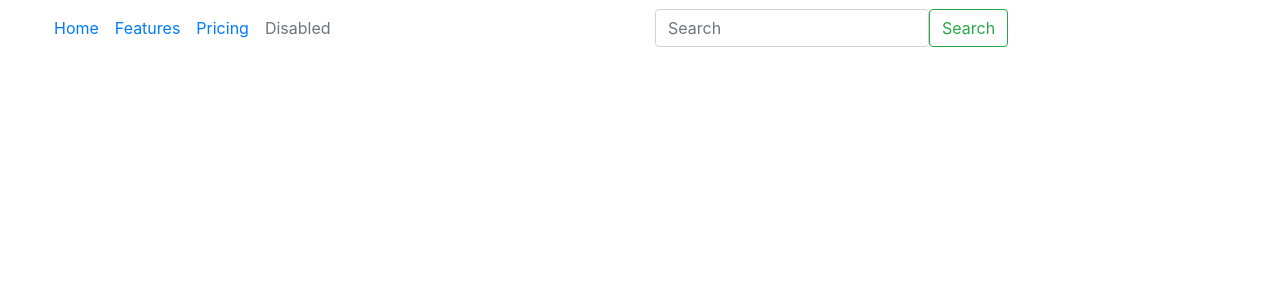
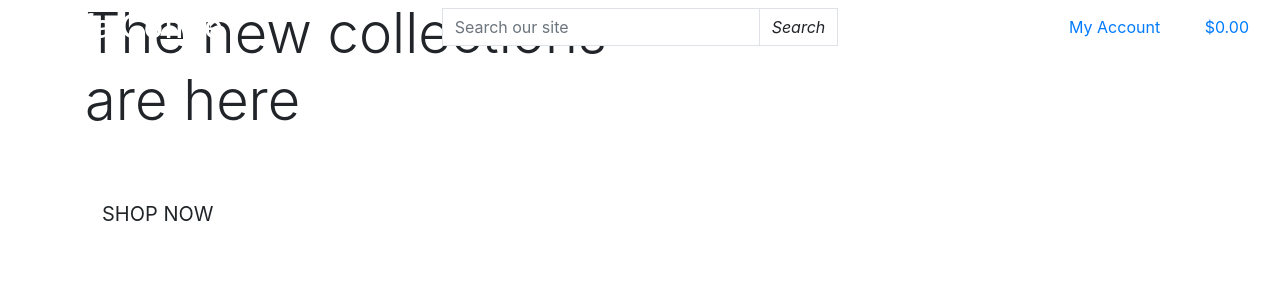
Before and after one commit to MiswaQ/kaffa-coffee, a Django app: page / in a window 1280 px wide. Shown: the top 300 px of the page. Run offline with Django 3.2, Linux system fonts and the light colour scheme.

Commit message:
Added main header page

```diff
--- a/home/templates/home/index.html
+++ b/home/templates/home/index.html
@@ -1,5 +1,27 @@
-{% extends 'base.html' %}
+{% extends "base.html" %}
 {% load static %}
 
+{% block page_header %}
+    <div class="container header-container">
+        <div class="row">
+            <div class="col"></div>
+        </div>
+    </div>
+{% endblock %}
+
 {% block content %}
+    <div class="container h-100">
+        <div class="row h-100">
+            <div class="col-7 col-md-6 my-auto">
+                <h1 class="display-4 logo-font text-black">
+                    The new collections are here
+                </h1>
+                <div class="my-5">
+                    <h4>
+                        <a href="" class="shop-now-button btn btn-lg rounded-0 text-uppercase py-3">Shop Now</a>
+                    </h4>
+                </div>
+            </div>
+        </div>
+    </div>
 {% endblock %}
--- a/templates/base.html
+++ b/templates/base.html
@@ -10,14 +10,8 @@
         <meta name="viewport" content="width=device-width, initial-scale=1, shrink-to-fit=no">
     {% endblock %}
 
-    {% block extra_meta %}
-    {% endblock %}
-
     {% block corecss %}
         <link rel="stylesheet" href="https://cdn.jsdelivr.net/npm/bootstrap@4.6.2/dist/css/bootstrap.min.css" integrity="sha384-xOolHFLEh07PJGoPkLv1IbcEPTNtaed2xpHsD9ESMhqIYd0nLMwNLD69Npy4HI+N" crossorigin="anonymous">
-    {% endblock %}
-
-    {% block extra_css %}
     {% endblock %}
 
     {% block corejs %}
@@ -26,43 +20,70 @@
         <script src="https://cdn.jsdelivr.net/npm/bootstrap@4.6.2/dist/js/bootstrap.min.js" integrity="sha384-+sLIOodYLS7CIrQpBjl+C7nPvqq+FbNUBDunl/OZv93DB7Ln/533i8e/mZXLi/P+" crossorigin="anonymous"></script>
     {% endblock %}
 
-    {% block extra_js %}
-    {% endblock %}
-
     <title>Kaffa Coffee {% block extra_title %}{% endblock %}</title>
   </head>
   <body>
     <header class="container-fluid fixed-top">
-        <nav class="navbar navbar-expand-lg bg-body-tertiary">
-            <div class="container-fluid">
-              <button class="navbar-toggler" type="button" data-bs-toggle="collapse" data-bs-target="#navbarNav" aria-controls="navbarNav" aria-expanded="false" aria-label="Toggle navigation">
-                <span class="navbar-toggler-icon"></span>
-              </button>
-              <div class="collapse navbar-collapse" id="navbarNav">
-                <ul class="navbar-nav">
-                  <li class="nav-item">
-                    <a class="nav-link active" aria-current="page" href="#">Home</a>
+      <div class="row">
+          <div class="col-12 col-lg-4 my-auto py-1 py-lg-0 text-center text-lg-left">
+              <a href="{% url 'home' %}" class="nav-link main-logo-link">
+                  <h2 class="logo-font text-white my-0">Kaffa Coffee</h2>
+              </a>
+          </div>
+          <div class="col-12 col-lg-4 my-auto py-1 py-lg-0">
+              <form method="GET" action="">
+                  <div class="input-group w-100">
+                      <input class="form-control border border-black rounded-0" type="text" name="q" placeholder="Search our site">
+                      <div class="input-group-append">
+                          <button class="form-control btn btn-black border border-black rounded-0" type="submit">
+                              <span class="icon">
+                                  <i class="fas fa-search">Search</i>
+                              </span>
+                          </button>
+                      </div>
+                  </div>
+              </form>
+          </div>
+          <div class="col-12 col-lg-4 my-auto py-1 py-lg-0">
+              <ul class="list-inline list-unstyled text-center text-lg-right my-0">
+                  <li class="list-inline-item dropdown">
+                      <a class="text-black nav-link" href="#" id="user-options" data-toggle="dropdown" aria-haspopup="true" aria-expanded="false">
+                          <div class="text-center">
+                              <div><i class="fas fa-user fa-lg"></i></div>
+                              <p class="my-0">My Account</p>
+                          </div>
+                      </a>
+                      <div class="dropdown-menu border-0" aria-labelledby="user-options">
+                          {% if request.user.is_authenticated %}
+                              {% if request.user.is_superuser %}
+                                  <a href="" class="dropdown-item">Product Management</a>
+                              {% endif %}
+                              <a href="" class="dropdown-item">My Profile</a>
+                              <a href="{% url 'account_logout' %}" class="dropdown-item">Logout</a>
+                          {% else %}
+                              <a href="{% url 'account_signup' %}" class="dropdown-item">Register</a>
+                              <a href="{% url 'account_login' %}" class="dropdown-item">Login</a>
+                          {% endif %}
+                      </div>
                   </li>
-                  <li class="nav-item">
-                    <a class="nav-link" href="#">Features</a>
+                  <li class="list-inline-item">
+                      <a class="{% if grand_total %}text-info font-weight-bold{% else %}text-black{% endif %} nav-link" href="">
+                          <div class="text-center">
+                              <div><i class="fas fa-shopping-bag fa-lg"></i></div>
+                              <p class="my-0">
+                                  {% if grand_total %}
+                                      ${{ grand_total|floatformat:2 }}
+                                  {% else %}
+                                      $0.00
+                                  {% endif %}
+                              </p>
+                          </div>
+                      </a>
                   </li>
-                  <li class="nav-item">
-                    <a class="nav-link" href="#">Pricing</a>
-                  </li>
-                  <li class="nav-item">
-                    <a class="nav-link disabled" aria-disabled="true">Disabled</a>
-                  </li>
-                </ul>
-              </div>
-            </div>
-            <div class="container-fluid">
-                <form class="d-flex" role="search">
-                  <input class="form-control me-2" type="search" placeholder="Search" aria-label="Search">
-                  <button class="btn btn-outline-success" type="submit">Search</button>
-                </form>
-            </div>
-        </nav>
-    </header>
+              </ul>
+          </div>
+      </div>
+  </header>
 
     {% if message %}
         <div class="message-container"></div>
```
Also changed, not shown: static/css/base.css (added, +81 -0 lines), media/coffee_roast.jpg (added).
